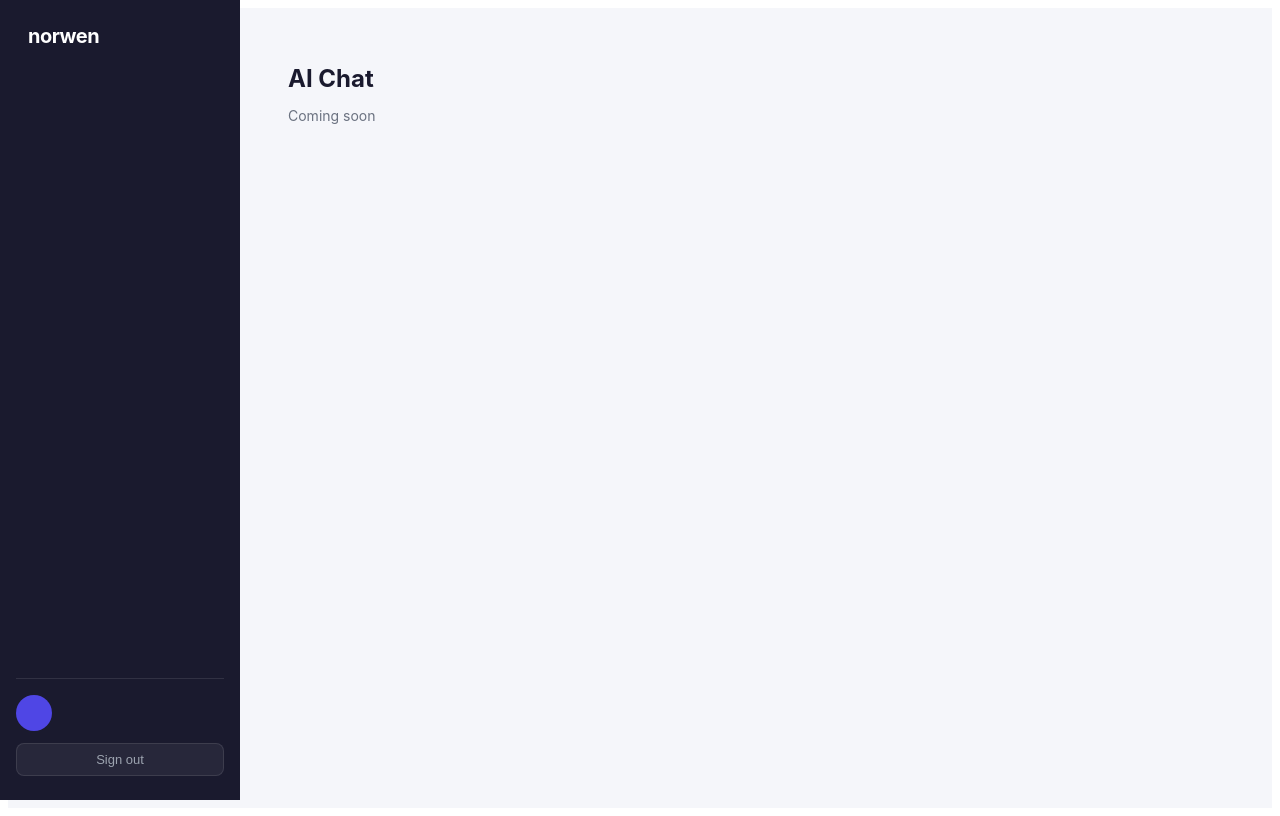
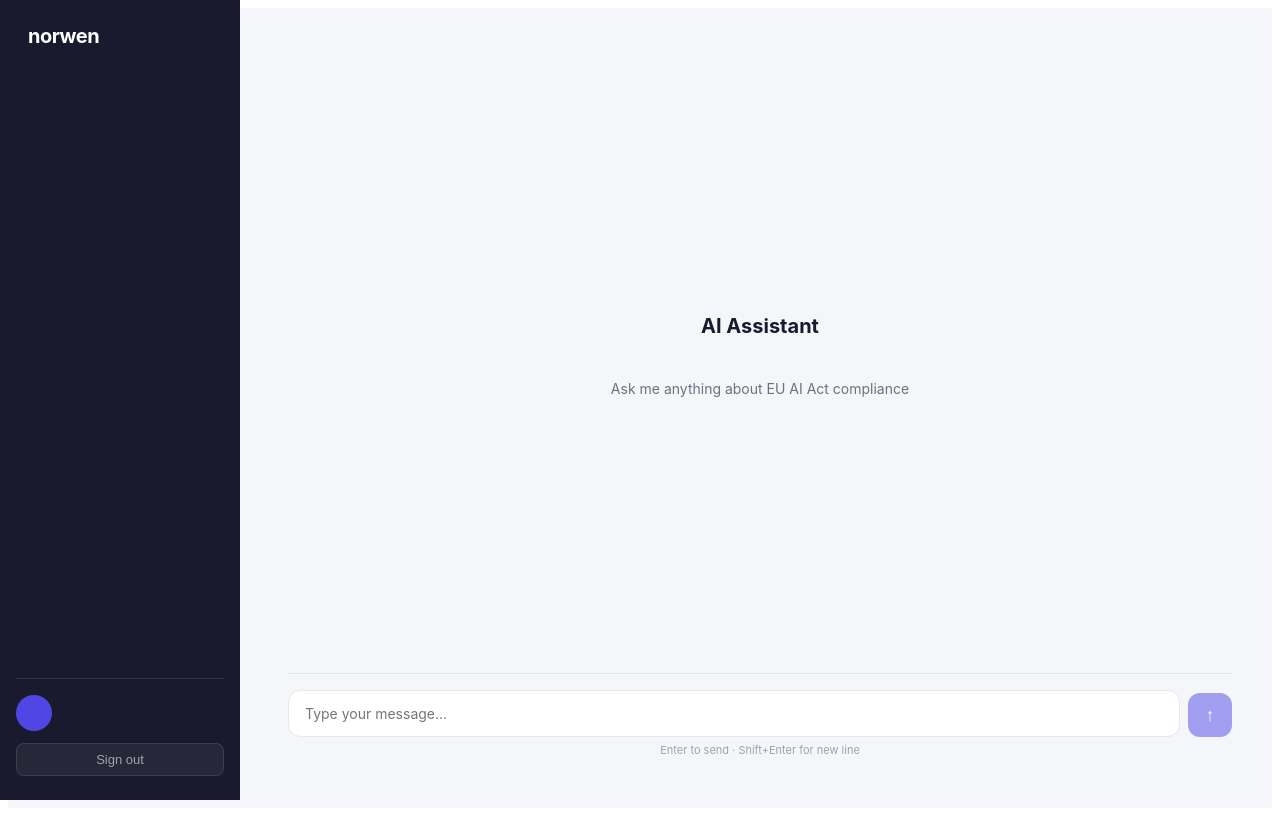
Before and after one commit to NorwenComplience/norwen_backend, a Nuxt app: page /chat in a window 1280 px wide. Built offline with nearby package versions, Linux system fonts and the light colour scheme.

Commit message:
Add AI Chat with Ollama streaming and localStorage history

```diff
--- a/app/pages/chat.vue
+++ b/app/pages/chat.vue
@@ -1,15 +1,252 @@
 <template>
-  <div>
-    <h1 class="page-title">AI Chat</h1>
-    <p class="page-sub">Coming soon</p>
+  <div class="chat-wrapper">
+    <div class="chat-messages" ref="messagesEl">
+      <div v-if="messages.length === 0" class="chat-empty">
+        <p class="empty-title">AI Assistant</p>
+        <p class="empty-sub">Ask me anything about EU AI Act compliance</p>
+      </div>
+
+      <div
+        v-for="(msg, i) in messages"
+        :key="i"
+        class="message"
+        :class="msg.role === 'user' ? 'message--user' : 'message--assistant'"
+      >
+        <div class="message-bubble">
+          <p>{{ msg.content }}</p>
+        </div>
+      </div>
+
+      <div v-if="streaming" class="message message--assistant">
+        <div class="message-bubble">
+          <p>{{ streamingText }}<span class="cursor">▌</span></p>
+        </div>
+      </div>
+    </div>
+
+    <div class="chat-input-area">
+      <div class="input-row">
+        <textarea
+          v-model="input"
+          class="chat-input"
+          placeholder="Type your message..."
+          rows="1"
+          @keydown.enter.exact.prevent="send"
+          @input="autoResize"
+          ref="inputEl"
+        />
+        <button class="send-btn" :disabled="!input.trim() || streaming" @click="send">
+          <span v-if="streaming">...</span>
+          <span v-else>↑</span>
+        </button>
+      </div>
+      <p class="input-hint">Enter to send · Shift+Enter for new line</p>
+    </div>
   </div>
 </template>
 
 <script setup lang="ts">
 definePageMeta({ layout: 'dashboard' })
+
+const STORAGE_KEY = 'chat_history'
+
+const messages = useLocalStorage<{ role: string; content: string }[]>(STORAGE_KEY, [])
+const input = ref('')
+const streaming = ref(false)
+const streamingText = ref('')
+const messagesEl = ref<HTMLElement>()
+const inputEl = ref<HTMLTextAreaElement>()
+
+function autoResize(e: Event) {
+  const el = e.target as HTMLTextAreaElement
+  el.style.height = 'auto'
+  el.style.height = Math.min(el.scrollHeight, 160) + 'px'
+}
+
+function scrollBottom() {
+  nextTick(() => {
+    if (messagesEl.value) messagesEl.value.scrollTop = messagesEl.value.scrollHeight
+  })
+}
+
+async function send() {
+  const text = input.value.trim()
+  if (!text || streaming.value) return
+
+  messages.value.push({ role: 'user', content: text })
+  input.value = ''
+  if (inputEl.value) inputEl.value.style.height = 'auto'
+  scrollBottom()
+
+  streaming.value = true
+  streamingText.value = ''
+
+  try {
+    const response = await fetch('/api/chat/stream', {
+      method: 'POST',
+      headers: { 'Content-Type': 'application/json' },
+      body: JSON.stringify({ messages: messages.value }),
+    })
+
+    const reader = response.body!.getReader()
+    const decoder = new TextDecoder()
+
+    while (true) {
+      const { done, value } = await reader.read()
+      if (done) break
+
+      const chunk = decoder.decode(value)
+      const lines = chunk.split('\n').filter(l => l.startsWith('data: '))
+
+      for (const line of lines) {
+        const data = line.slice(6)
+        if (data === '[DONE]') continue
+        try {
+          const parsed = JSON.parse(data)
+          streamingText.value += parsed.content
+          scrollBottom()
+        } catch {}
+      }
+    }
+
+    messages.value.push({ role: 'assistant', content: streamingText.value })
+  } finally {
+    streaming.value = false
+    streamingText.value = ''
+    scrollBottom()
+  }
+}
 </script>
 
 <style scoped>
-.page-title { font-size: 24px; font-weight: 700; color: #1a1a2e; margin-bottom: 6px; }
-.page-sub { font-size: 14px; color: #6b7280; }
+.chat-wrapper {
+  display: flex;
+  flex-direction: column;
+  height: calc(100vh - 80px);
+}
+
+.chat-messages {
+  flex: 1;
+  overflow-y: auto;
+  display: flex;
+  flex-direction: column;
+  gap: 16px;
+  padding-bottom: 16px;
+}
+
+.chat-empty {
+  flex: 1;
+  display: flex;
+  flex-direction: column;
+  align-items: center;
+  justify-content: center;
+  text-align: center;
+  gap: 8px;
+}
+
+.empty-title {
+  font-size: 20px;
+  font-weight: 700;
+  color: #1a1a2e;
+}
+
+.empty-sub {
+  font-size: 14px;
+  color: #6b7280;
+}
+
+.message {
+  display: flex;
+}
+
+.message--user {
+  justify-content: flex-end;
+}
+
+.message--assistant {
+  justify-content: flex-start;
+}
+
+.message-bubble {
+  max-width: 70%;
+  padding: 12px 16px;
+  border-radius: 16px;
+  font-size: 14px;
+  line-height: 1.6;
+  white-space: pre-wrap;
+}
+
+.message--user .message-bubble {
+  background: #4f46e5;
+  color: #fff;
+  border-bottom-right-radius: 4px;
+}
+
+.message--assistant .message-bubble {
+  background: #fff;
+  color: #1a1a2e;
+  border: 1px solid #e5e7eb;
+  border-bottom-left-radius: 4px;
+}
+
+.cursor {
+  animation: blink .7s steps(1) infinite;
+}
+
+@keyframes blink { 50% { opacity: 0; } }
+
+.chat-input-area {
+  padding-top: 16px;
+  border-top: 1px solid #e5e7eb;
+}
+
+.input-row {
+  display: flex;
+  gap: 8px;
+  align-items: flex-end;
+}
+
+.chat-input {
+  flex: 1;
+  padding: 12px 16px;
+  border: 1.5px solid #e5e7eb;
+  border-radius: 12px;
+  font-size: 14px;
+  font-family: inherit;
+  resize: none;
+  outline: none;
+  line-height: 1.5;
+  transition: border-color .15s;
+  background: #fff;
+}
+
+.chat-input:focus {
+  border-color: #4f46e5;
+}
+
+.send-btn {
+  width: 44px;
+  height: 44px;
+  border-radius: 12px;
+  background: #4f46e5;
+  color: #fff;
+  border: none;
+  font-size: 18px;
+  cursor: pointer;
+  display: flex;
+  align-items: center;
+  justify-content: center;
+  flex-shrink: 0;
+  transition: background .15s, opacity .15s;
+}
+
+.send-btn:hover:not(:disabled) { background: #4338ca; }
+.send-btn:disabled { opacity: .5; cursor: default; }
+
+.input-hint {
+  font-size: 11px;
+  color: #9ca3af;
+  margin-top: 6px;
+  text-align: center;
+}
 </style>
--- a/nuxt.config.ts
+++ b/nuxt.config.ts
@@ -1,4 +1,5 @@
 export default defineNuxtConfig({
   compatibilityDate: '2025-07-15',
   devtools: { enabled: true },
+  modules: ['@vueuse/nuxt'],
 })
--- a/package.json
+++ b/package.json
@@ -14,6 +14,8 @@
     "@prisma/adapter-pg": "^7.8.0",
     "@prisma/client": "^7.8.0",
     "@types/pg": "^8.20.0",
+    "@vueuse/core": "^14.3.0",
+    "@vueuse/nuxt": "^14.3.0",
     "bcrypt": "^6.0.0",
     "dotenv": "^17.4.2",
     "jsonwebtoken": "^9.0.3",
```
Also changed, not shown: 2 other files (tests, documents, lock files or other folders).
